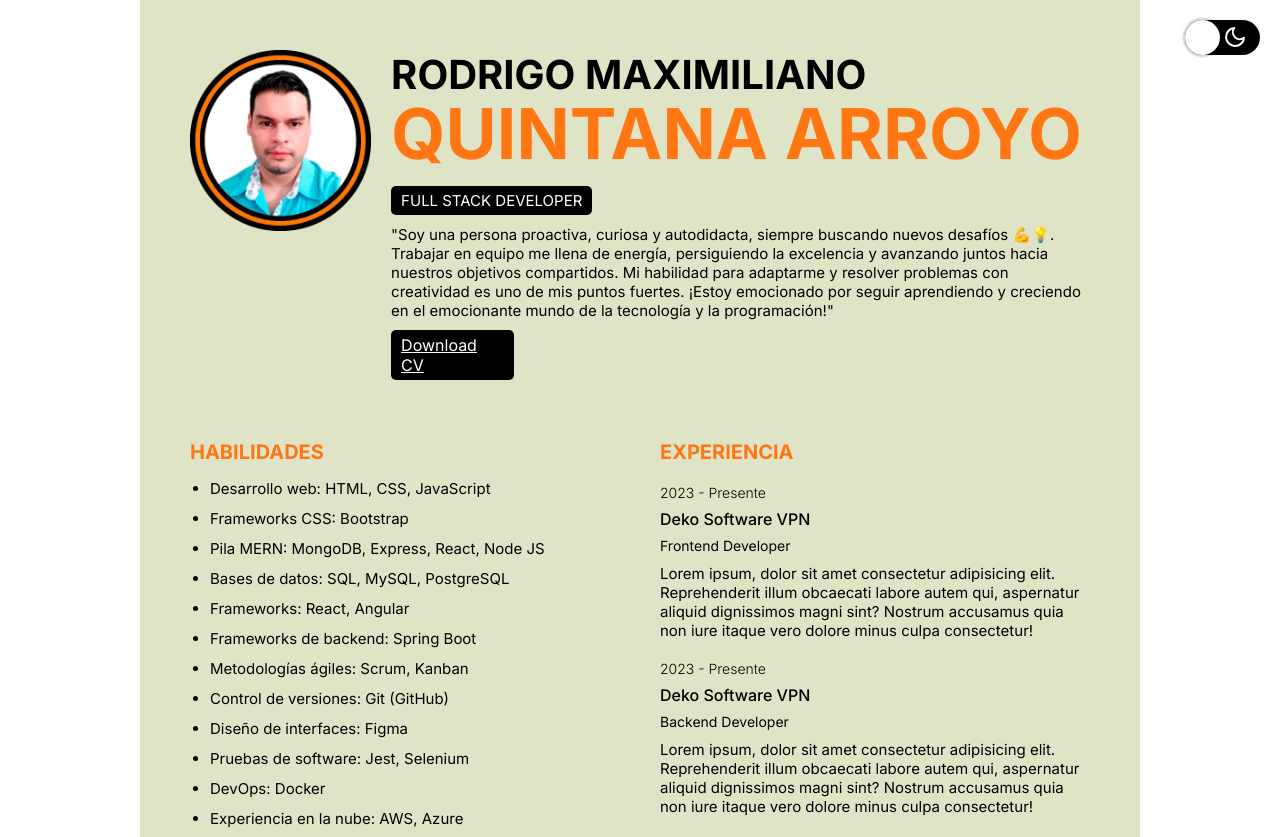
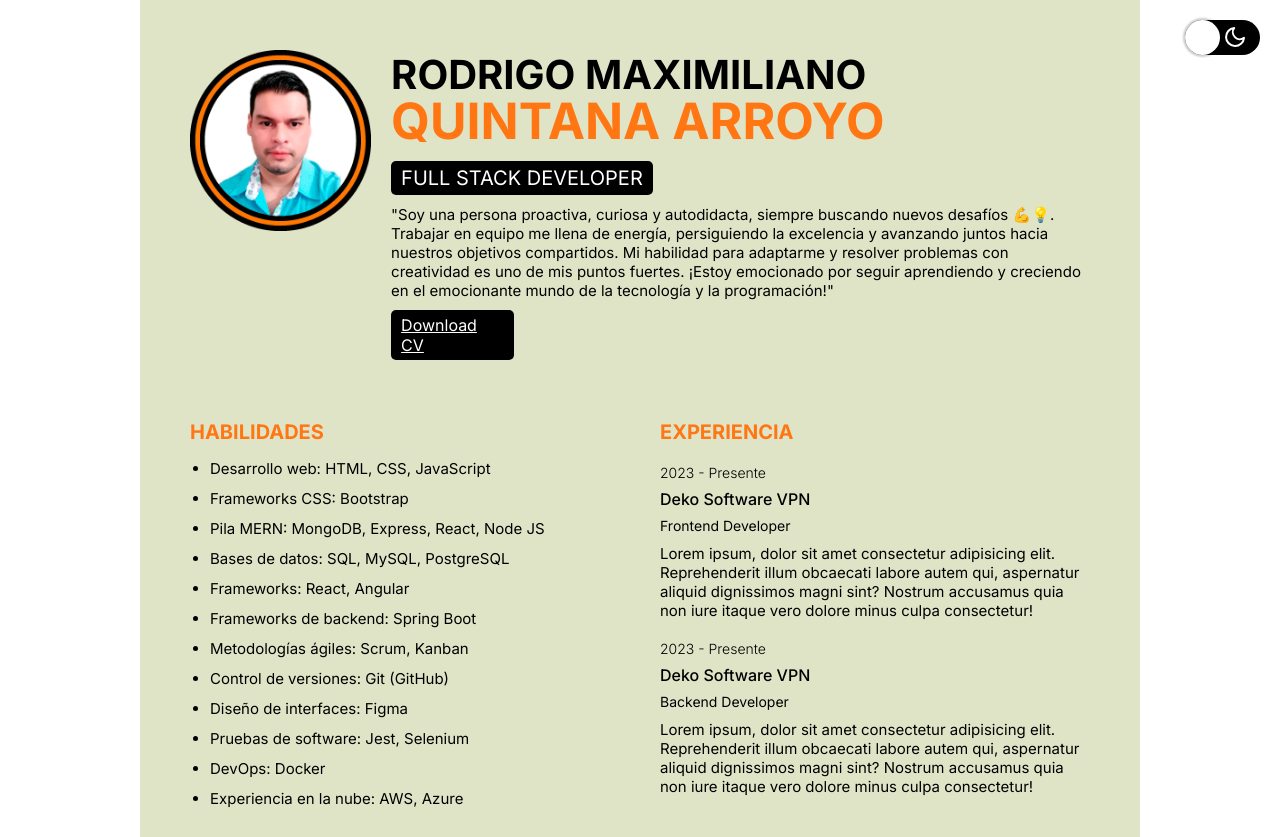
Before and after one commit to xDEK0x/xDEK0x.github.io, a plain HTML site: page index.html in a window 1280 px wide. Shown: the top 837 px of the page. Drawn offline with nearby package versions, Linux system fonts and the light colour scheme.

Commit message:
Ajuste de tamaño de fuente en estilos de perfil

```diff
--- a/assets/css/style.css
+++ b/assets/css/style.css
@@ -192,13 +192,13 @@ body {
 .profile_name_lastName {
 	color: var(--primary-color);
 	font-weight: 700;
-	font-size: clamp(2.5rem, 15vw, 7rem);
+	font-size: clamp(2.5rem, 15vw, 5rem);
 	text-transform: uppercase;
 	display: block;
 }
 
 .profile_title {
-	font-size: 1.5rem;
+	font-size: 2.0rem;
 	font-weight: 400;
 	text-transform: uppercase;
 	background-color: var(--text-color);
```
